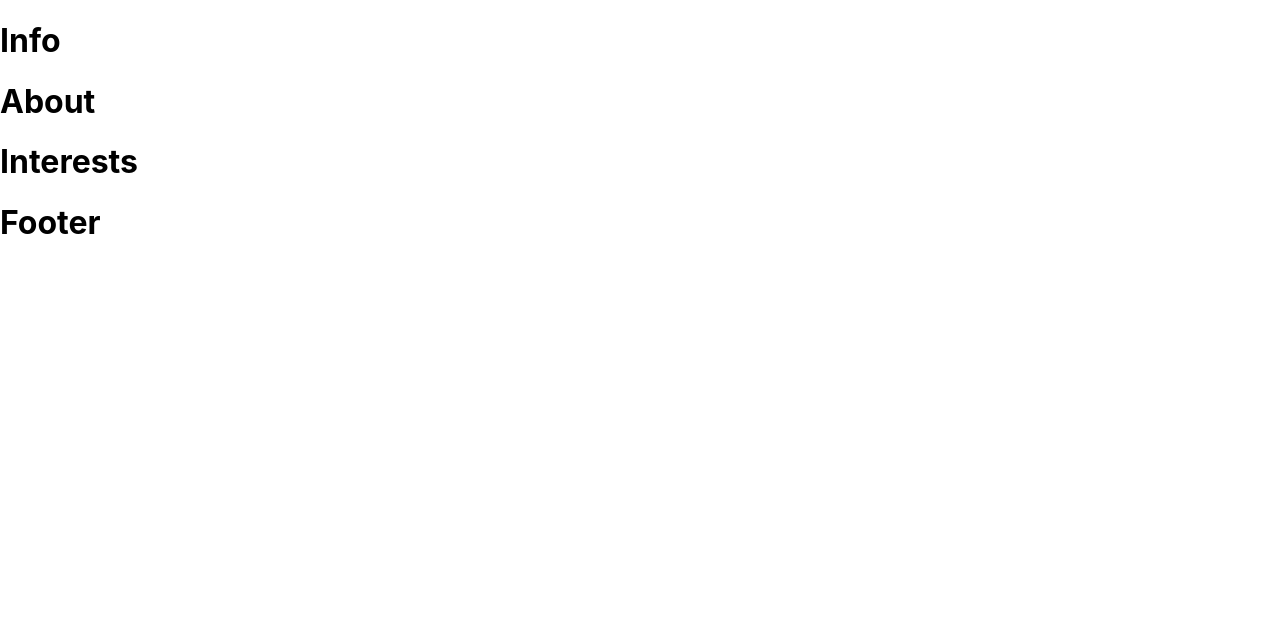
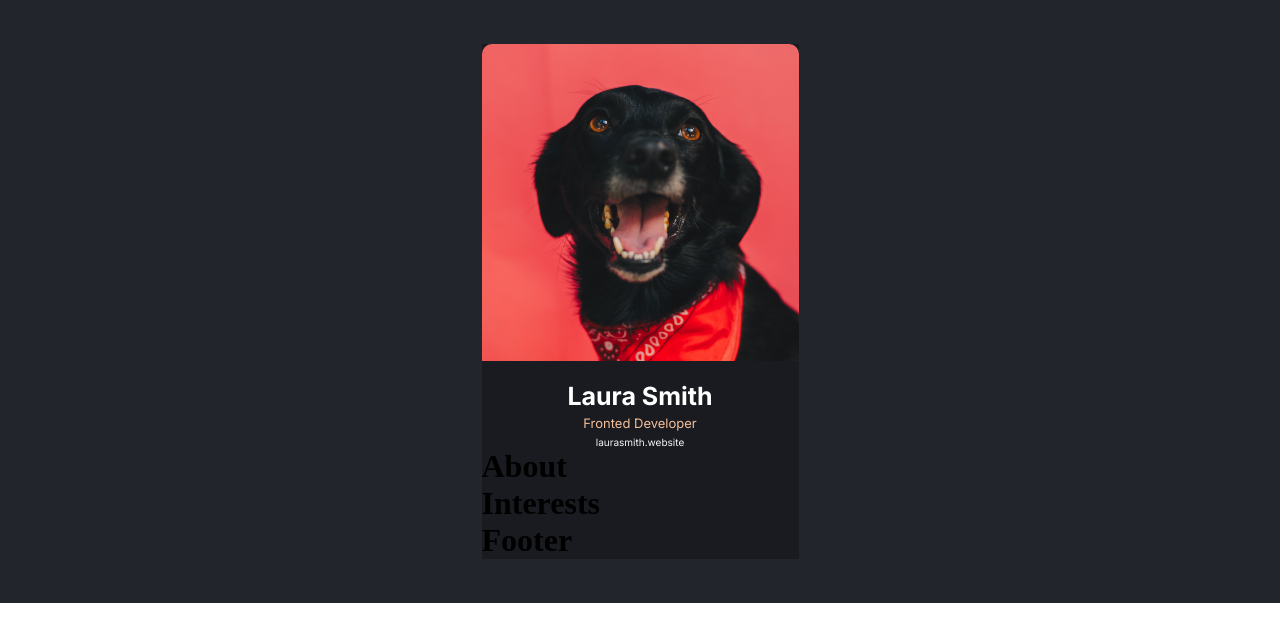
Before and after one commit to lucafisc/my-first-react-app, a React (Create React App) app: page / in a window 1280 px wide. Shown: the top 642 px of the page. Built offline with nearby package versions, Linux system fonts and the light colour scheme.

Commit message:
Add Info section

```diff
--- a/src/App.css
+++ /dev/null
@@ -1,38 +0,0 @@
-.App {
-  text-align: center;
-}
-
-.App-logo {
-  height: 40vmin;
-  pointer-events: none;
-}
-
-@media (prefers-reduced-motion: no-preference) {
-  .App-logo {
-    animation: App-logo-spin infinite 20s linear;
-  }
-}
-
-.App-header {
-  background-color: #282c34;
-  min-height: 100vh;
-  display: flex;
-  flex-direction: column;
-  align-items: center;
-  justify-content: center;
-  font-size: calc(10px + 2vmin);
-  color: white;
-}
-
-.App-link {
-  color: #61dafb;
-}
-
-@keyframes App-logo-spin {
-  from {
-    transform: rotate(0deg);
-  }
-  to {
-    transform: rotate(360deg);
-  }
-}
--- a/src/App.js
+++ b/src/App.js
@@ -1,4 +1,3 @@
-import "./App.css";
 import Content from "./modules/Content";
 
 function App() {
--- a/src/index.css
+++ /dev/null
@@ -1,13 +0,0 @@
-body {
-  margin: 0;
-  font-family: -apple-system, BlinkMacSystemFont, 'Segoe UI', 'Roboto', 'Oxygen',
-    'Ubuntu', 'Cantarell', 'Fira Sans', 'Droid Sans', 'Helvetica Neue',
-    sans-serif;
-  -webkit-font-smoothing: antialiased;
-  -moz-osx-font-smoothing: grayscale;
-}
-
-code {
-  font-family: source-code-pro, Menlo, Monaco, Consolas, 'Courier New',
-    monospace;
-}
--- a/src/modules/Info.js
+++ b/src/modules/Info.js
@@ -1,7 +1,11 @@
+import ProfilePicture from "./ProfilePicture";
+import Profile from "./Profile";
+
 function Info() {
   return (
     <>
-      <h1>Info</h1>
+      <ProfilePicture />
+      <Profile />
     </>
   );
 }
--- /dev/null
+++ b/src/modules/Profile.js
@@ -0,0 +1,11 @@
+function Profile() {
+  return (
+    <div className="profile">
+      <h1>Laura Smith</h1>
+      <h2>Fronted Developer</h2>
+      <h3>laurasmith.website</h3>
+    </div>
+  );
+}
+
+export default Profile;
--- /dev/null
+++ b/src/modules/ProfilePicture.js
@@ -0,0 +1,11 @@
+import dogSrc from "../images/dog.jpg";
+
+function ProfilePicture() {
+  return (
+    <div className="avatar">
+      <img src={dogSrc} />
+    </div>
+  );
+}
+
+export default ProfilePicture;
--- /dev/null
+++ b/src/styles/App.css
@@ -0,0 +1,66 @@
+@import url('https://fonts.googleapis.com/css2?family=Inter:wght@100;200;300;400;500;600;700;800;900&display=swap');
+
+*,
+*::after,
+*::before {
+    margin: 0;
+    padding: 0;
+    box-sizing: border-box;
+}
+
+.body {
+    background-color: #23252C;
+    padding: 44px 0;
+}
+
+.content {
+    max-width: 317px;
+    background-color: #1A1B21;
+    margin: 0 auto;
+}
+
+.avatar {
+    border-top-left-radius: 10px;
+    border-top-right-radius: 10px;
+    width: 100%;
+    height: 317px;
+    aspect-ratio: 1;
+    overflow-y: hidden;
+}
+
+.avatar>img {
+    width: 100%;
+    object-fit: cover;
+    object-position: 0 -50px;
+}
+
+.profile>h1 {
+    font-family: 'Inter';
+    font-style: normal;
+    font-weight: 700;
+    font-size: 25px;
+    text-align: center;
+    color: #FFFFFF;
+    margin-top: 20px;
+}
+
+.profile>h2 {
+    font-family: 'Inter';
+    font-style: normal;
+    font-weight: 400;
+    font-size: 13px;
+    line-height: 15px;
+    text-align: center;
+    color: #F3BF99;
+    margin-top: 5px;
+}
+
+.profile>h3 {
+    margin-top: 5px;
+    font-family: 'Inter';
+    font-style: normal;
+    font-weight: 400;
+    font-size: 10px;
+    text-align: center;
+    color: #F5F5F5;
+}
```
Also changed, not shown: src/index.js (+6 -6 lines), src/images/dog.jpg (added), src/logo.svg (deleted).
